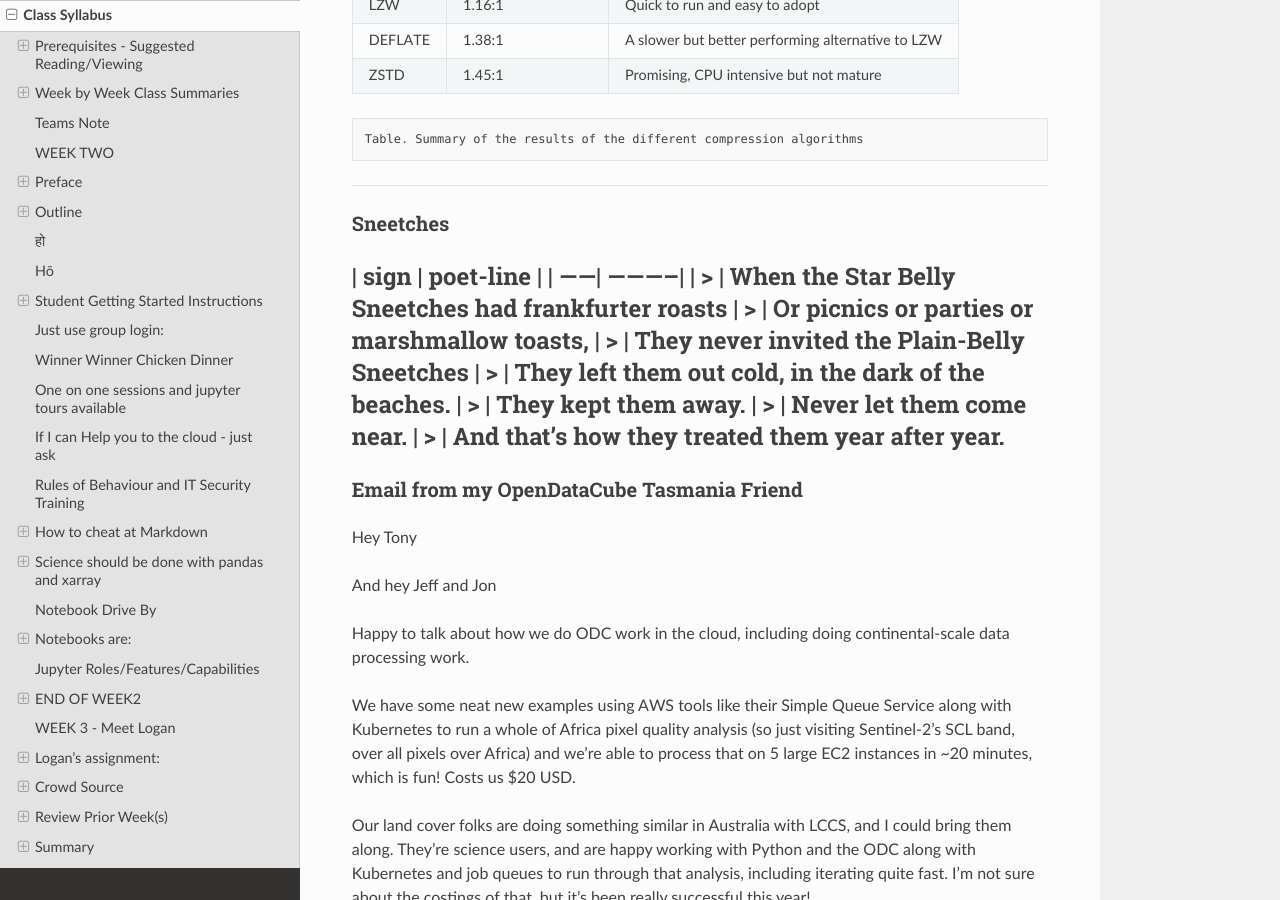
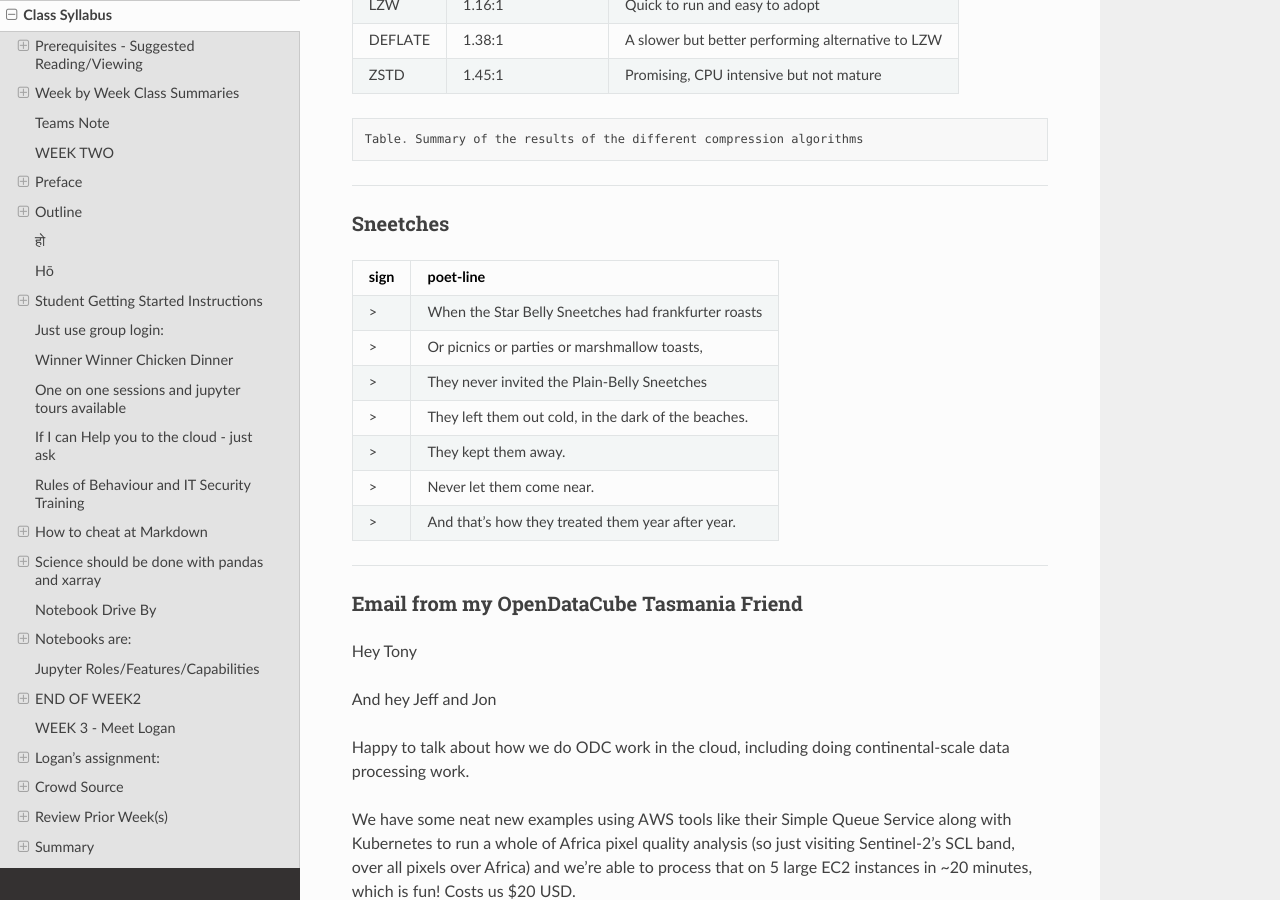
Before and after one commit to tonybutzer/harmony, a Sphinx documentation site: the page built from documentation/source/00weekbyweek.md, in a window 1280 px wide and 900 px high, scrolled down 25872 px. Built offline with Sphinx 7.4.7 and the Read the Docs theme 2.0.0, drawn with Linux system fonts in a browser that asks for light colours; pages that are not in the unit, such as notebooks, are missing from menus.

Commit message:
automatic git update from Makefile

```diff
--- a/documentation/source/00weekbyweek.md
+++ b/documentation/source/00weekbyweek.md
@@ -945,16 +945,19 @@ Below is a summary of the compression ratios of each method in the worst case: 1
     Table. Summary of the results of the different compression algorithms
 
 ---
+
 ### Sneetches
+
 | sign | poet-line |
 | ------| -----------|
-| > | When the Star Belly Sneetches had frankfurter roasts
-| > | Or picnics or parties or marshmallow toasts,
-| > | They never invited the Plain-Belly Sneetches
-| > | They left them out cold, in the dark of the beaches.
-| > | They kept them away.
-| > | Never let them come near.
-| > | And that’s how they treated them year after year.
+| > | When the Star Belly Sneetches had frankfurter roasts |
+| > | Or picnics or parties or marshmallow toasts, |
+| > | They never invited the Plain-Belly Sneetches |
+| > | They left them out cold, in the dark of the beaches. |
+| > | They kept them away. |
+| > | Never let them come near. |
+| > | And that’s how they treated them year after year. |
+
 ---
 
 
```
